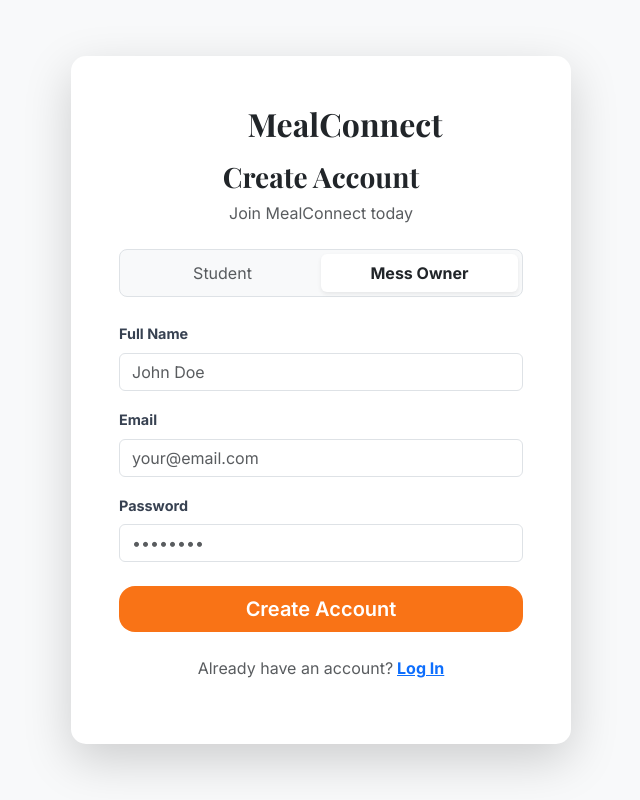
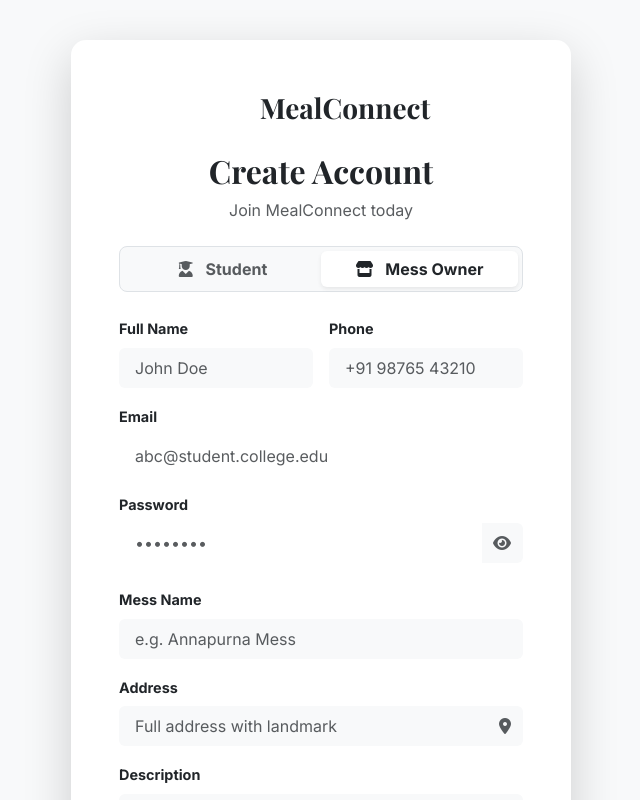
Before and after one commit to alok592/Tiffin-service, a React (Create React App) app in the folder client/: page /register in a window 1280 px wide. Both pictures are taken after a click on the button "Mess Owner". Shown: the top 800 px of the page, without its empty margins (319-959 px from the left). Built offline with nearby package versions, Linux system fonts and the light colour scheme.

Commit message:
Update Register.js

```diff
--- a/client/src/components/Register.js
+++ b/client/src/components/Register.js
@@ -1,9 +1,8 @@
 import React, { useState, useEffect } from 'react';
 import { useNavigate, Link } from 'react-router-dom';
-import API from "../api";
+import API from '../api'; // ✅ FIXED: import API
 
 function Register() {
-
   const [formData, setFormData] = useState({
     name: '',
     email: '',
@@ -15,187 +14,157 @@ function Register() {
 
   useEffect(() => {
     const user = JSON.parse(localStorage.getItem("user"));
-
     if (user) {
-      if (user.role === "owner") {
-        navigate("/mess-dashboard");
+      if (user.role === 'owner') {
+        navigate('/mess-dashboard');
       } else {
-        navigate("/student-dashboard");
+        navigate('/student-dashboard');
       }
     }
-
   }, [navigate]);
 
   const handleChange = (e) => {
-
-    setFormData({
-      ...formData,
-      [e.target.name]: e.target.value
-    });
-
+    setFormData({ ...formData, [e.target.name]: e.target.value });
   };
 
   const handleSubmit = async (e) => {
-
     e.preventDefault();
-
     try {
-
-      const res = await fetch(`${API}/api/auth/register`, {
-        method: "POST",
-        headers: {
-          "Content-Type": "application/json"
-        },
+      const res = await fetch(`${API}/api/auth/register`, { // ✅ FIXED
+        method: 'POST',
+        headers: { 'Content-Type': 'application/json' },
         body: JSON.stringify(formData)
       });
 
       const data = await res.json();
 
       if (res.ok) {
-
         alert("🎉 Registration Successful! Please Login.");
-        navigate("/login");
-
+        navigate('/login');
       } else {
-
-        alert(data.msg || "Registration Failed");
-
+        alert("❌ Error: " + (data.msg || "Registration Failed"));
       }
-
     } catch (error) {
-
       console.error(error);
-      alert("⚠️ Server Error. Backend may be sleeping (Render cold start). Try again.");
-
+      alert("⚠️ Server Error. Backend may be sleeping. Try again in 30 seconds.");
     }
-
   };
 
   return (
-    <div className="d-flex justify-content-center align-items-center min-vh-100 bg-light" style={{padding:"40px 20px"}}>
-
-      <div className="card shadow-lg border-0" style={{maxWidth:"500px", width:"100%", borderRadius:"15px"}}>
-
-        <div className="card-body p-4 p-sm-5">
+    <div className="d-flex justify-content-center align-items-center min-vh-100 bg-light" style={{padding: "40px 20px"}}>
+      <div className="card shadow-lg border-0" style={{ width: '100%', maxWidth: '500px', borderRadius: '15px' }}>
+        <div className="card-body p-sm-5 p-4">
 
             <div className="text-center mb-4">
-
-            <div className="d-flex align-items-center justify-content-center gap-2 mb-3">
-
-              <div className="bg-primary-brand text-white rounded p-2 d-flex align-items-center justify-content-center" style={{width:"40px",height:"40px"}}>
-                <i className="fas fa-utensils"></i>
+                <div className="d-flex align-items-center justify-content-center gap-2 mb-4">
+                    <div className="bg-primary-brand text-white rounded p-2 d-flex align-items-center justify-content-center" style={{width: "40px", height: "40px"}}>
+                        <i className="fas fa-utensils fs-5"></i>
                     </div>
-
-              <h2 className="brand-font fw-bold m-0">MealConnect</h2>
-
+                    <h2 className="brand-font fw-bold m-0 fs-3">MealConnect</h2>
                 </div>
-
-            <h3 className="fw-bold">Create Account</h3>
+                <h3 className="brand-font fw-bold text-dark fs-2 mb-2">Create Account</h3>
                 <p className="text-muted">Join MealConnect today</p>
-
             </div>
 
             <form onSubmit={handleSubmit}>
 
-            {/* Role Toggle */}
-
+            {/* 🔥 MEALCONNECT TOGGLE SWITCH */}
             <div className="d-flex bg-light rounded-3 p-1 mb-4 border">
-
-              <button
-                type="button"
-                className={`btn w-50 ${formData.role==="student" ? "bg-white shadow-sm fw-bold":"text-muted"}`}
-                onClick={()=>setFormData({...formData, role:"student"})}
-              >
-                Student
+                <button type="button"
+                    className={`btn w-50 rounded-2 fw-bold border-0 ${formData.role === 'student' ? 'bg-white shadow-sm text-dark' : 'bg-transparent text-muted'}`}
+                    onClick={() => setFormData({...formData, role: 'student'})}>
+                    <i className="fas fa-user-graduate me-2"></i> Student
                 </button>
-
-              <button
-                type="button"
-                className={`btn w-50 ${formData.role==="owner" ? "bg-white shadow-sm fw-bold":"text-muted"}`}
-                onClick={()=>setFormData({...formData, role:"owner"})}
-              >
-                Mess Owner
+                <button type="button"
+                    className={`btn w-50 rounded-2 fw-bold border-0 ${formData.role === 'owner' ? 'bg-white shadow-sm text-dark' : 'bg-transparent text-muted'}`}
+                    onClick={() => setFormData({...formData, role: 'owner'})}>
+                    <i className="fas fa-store me-2"></i> Mess Owner
                 </button>
-
             </div>
 
-            {/* Name */}
+            <div className="row g-3 mb-3">
+                <div className="col-sm-6">
+                    <label className="form-label small fw-bold text-dark">Full Name</label>
+                    <input type="text" name="name" className="form-control px-3 py-2 bg-light border-0" onChange={handleChange} required placeholder="John Doe" />
+                </div>
+                <div className="col-sm-6">
+                    <label className="form-label small fw-bold text-dark">Phone</label>
+                    <input type="tel" className="form-control px-3 py-2 bg-light border-0" placeholder="+91 98765 43210" />
+                </div>
+            </div>
 
             <div className="mb-3">
-
-              <label className="form-label fw-bold">Full Name</label>
-
-              <input
-                type="text"
-                name="name"
-                className="form-control"
-                placeholder="John Doe"
-                onChange={handleChange}
-                required
-              />
-
+                <label className="form-label small fw-bold text-dark">Email</label>
+                <input type="email" name="email" className="form-control px-3 py-2 bg-primary-brand bg-opacity-10 border-0 shadow-none text-dark" onChange={handleChange} required placeholder="abc@student.college.edu" />
             </div>
 
-            {/* Email */}
-
-            <div className="mb-3">
-
-              <label className="form-label fw-bold">Email</label>
-
-              <input
-                type="email"
-                name="email"
-                className="form-control"
-                placeholder="your@email.com"
-                onChange={handleChange}
-                required
-              />
-
+            <div className="mb-4">
+                <label className="form-label small fw-bold text-dark">Password</label>
+                <div className="input-group">
+                    <input type="password" name="password" className="form-control px-3 py-2 bg-primary-brand bg-opacity-10 border-0 shadow-none" onChange={handleChange} required placeholder="••••••••" />
+                    <span className="input-group-text bg-primary-brand bg-opacity-10 border-0"><i className="fas fa-eye text-muted"></i></span>
+                </div>
             </div>
 
-            {/* Password */}
+            {formData.role === 'owner' && (
+                <>
+                    <div className="mb-3">
+                        <label className="form-label small fw-bold text-dark">Mess Name</label>
+                        <input type="text" className="form-control px-3 py-2 bg-light border-0" placeholder="e.g. Annapurna Mess" />
+                    </div>
+                    <div className="mb-3">
+                        <label className="form-label small fw-bold text-dark">Address</label>
+                        <div className="input-group">
+                            <input type="text" className="form-control px-3 py-2 bg-light border-0" placeholder="Full address with landmark" />
+                            <span className="input-group-text bg-light border-0"><i className="fas fa-map-marker-alt text-muted"></i></span>
+                        </div>
+                    </div>
+                    <div className="mb-3">
+                        <label className="form-label small fw-bold text-dark">Description</label>
+                        <textarea className="form-control px-3 py-2 bg-light border-0" rows="3" placeholder="Tell students about your mess, cuisine type, specialties..."></textarea>
+                    </div>
+                    <div className="mb-4">
+                        <label className="form-label small fw-bold text-dark">Food Photos</label>
+                        <input
+                            type="file"
+                            id="food-photos"
+                            multiple
+                            accept="image/*"
+                            style={{ display: 'none' }}
+                            onChange={(e) => {
+                                const files = Array.from(e.target.files);
+                                alert(`${files.length} photos selected from your gallery!`);
+                            }}
+                        />
+                        <label
+                            htmlFor="food-photos"
+                            className="border border-secondary border-dashed rounded-3 p-4 text-center cursor-pointer hover-effect bg-light d-block"
+                            style={{ cursor: 'pointer', borderStyle: 'dashed !important' }}
+                        >
+                            <i className="fas fa-upload fs-3 text-muted mb-2"></i>
+                            <p className="m-0 text-muted small">Click to select food photos from your device gallery<br/><span className="text-secondary" style={{fontSize:"0.75rem"}}>JPG, PNG, WEBP up to 5MB each</span></p>
+                        </label>
+                    </div>
+                </>
+            )}
 
+            {formData.role === 'student' && (
                 <div className="mb-4">
+                    <label className="form-label small fw-bold text-dark">College / University</label>
+                    <input type="text" className="form-control px-3 py-2 bg-light border-0" placeholder="e.g. IIT Bombay" />
+                </div>
+            )}
 
-              <label className="form-label fw-bold">Password</label>
-
-              <input
-                type="password"
-                name="password"
-                className="form-control"
-                placeholder="••••••••"
-                onChange={handleChange}
-                required
-              />
-
-            </div>
-
-            <button
-              type="submit"
-              className="btn btn-premium w-100 py-2 fs-5"
-            >
-              Create Account
-            </button>
-
+            <button type="submit" className="btn btn-premium w-100 py-2 fs-5 mt-2 rounded-3">Create Account</button>
             </form>
 
-          <p className="text-center mt-4 text-muted">
-
-            Already have an account?
-
-            <Link to="/login" className="fw-bold text-primary-brand ms-1">
-              Log In
-            </Link>
-
+            <p className="text-center mt-4 text-muted small">
+                Already have an account? <Link to="/login" className="fw-bold text-primary-brand text-decoration-none">Log In</Link>
             </p>
-
         </div>
-
       </div>
-
     </div>
   );
-
 }
 
 export default Register;
```
Lines whose indentation alone changed are shown as unchanged.
